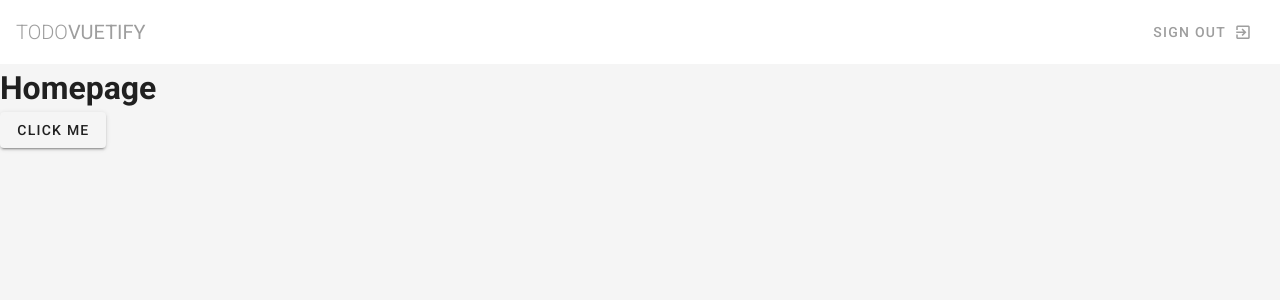
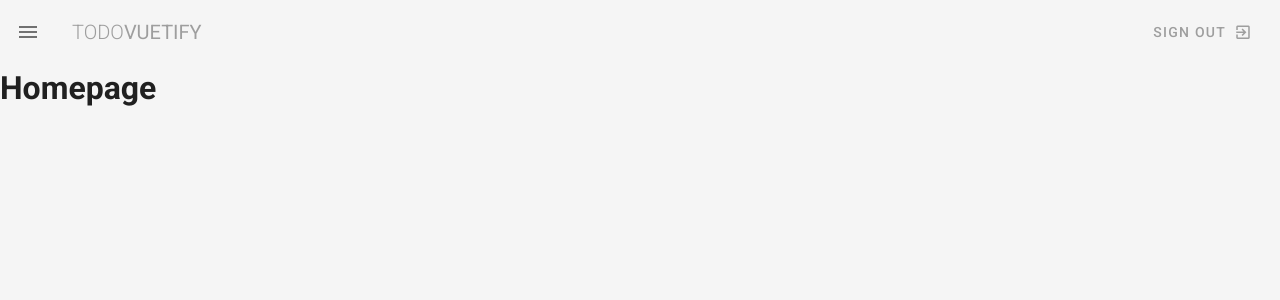
Before and after one commit to Katherine-dev/todo-vuetify, a Vue app: page / in a window 1280 px wide. Shown: the top 300 px of the page. Built offline with nearby package versions, Linux system fonts and the light colour scheme.

Commit message:
added navigation drawer

```diff
--- a/src/App.vue
+++ b/src/App.vue
@@ -15,7 +15,6 @@ import Navbar from '@/components/Navbar.vue'
 export default Vue.extend({
   name: 'App',
   components: {
-    // eslint-disable-next-line vue/no-unused-components
     Navbar
   },
   data: () => ({
--- a/src/components/Navbar.vue
+++ b/src/components/Navbar.vue
@@ -1,7 +1,7 @@
 <template>
   <nav>
-    <v-toolbar flat app>
-
+    <v-app-bar flat app>
+      <v-app-bar-nav-icon @click="drawer = !drawer"></v-app-bar-nav-icon>
       <v-toolbar-title class="text-uppercase grey--text">
         <span class="font-weight-light">Todo</span>
         <span>Vuetify</span>
@@ -11,14 +11,35 @@
         <span>Sign Out</span>
         <v-icon right>mdi-login-variant</v-icon>
       </v-btn>
+    </v-app-bar>
 
-    </v-toolbar>
+    <v-navigation-drawer v-model="drawer" app class="primary">
+      <v-list>
+        <v-list-item v-for="link in links" :key="link.text" router :to="link.route">
+          <v-list-item-action>
+            <v-icon class="white--text">{{link.icon}}</v-icon>
+          </v-list-item-action>
+          <v-list-item-content>
+            <v-list-item-title class="white--text">{{link.text}}</v-list-item-title>
+          </v-list-item-content>
+        </v-list-item>
+      </v-list>
+    </v-navigation-drawer>
   </nav>
 </template>
 
 <script lang="ts">
 import Vue from 'vue'
 export default Vue.extend({
-
+  data () {
+    return {
+      drawer: false,
+      links: [
+        { icon: 'mdi-view-dashboard', text: 'Dashboard', route: '/' },
+        { icon: 'mdi-folder', text: 'My Projects', route: '/projects' },
+        { icon: 'mdi-account', text: 'Team', route: '/team' }
+      ]
+    }
+  }
 })
 </script>
--- a/src/views/Home.vue
+++ b/src/views/Home.vue
@@ -1,12 +1,6 @@
 <template>
  <div class="home">
     <h1>Homepage</h1>
-
-    <!-- <v-btn class="hidden-md-and-down">click me</v-btn> -->
-
-    <!-- <v-btn class="hidden-md-and-up">click me</v-btn> -->
-
-    <v-btn class="hidden-sm-only">click me</v-btn>
   </div>
 </template>
 
```
